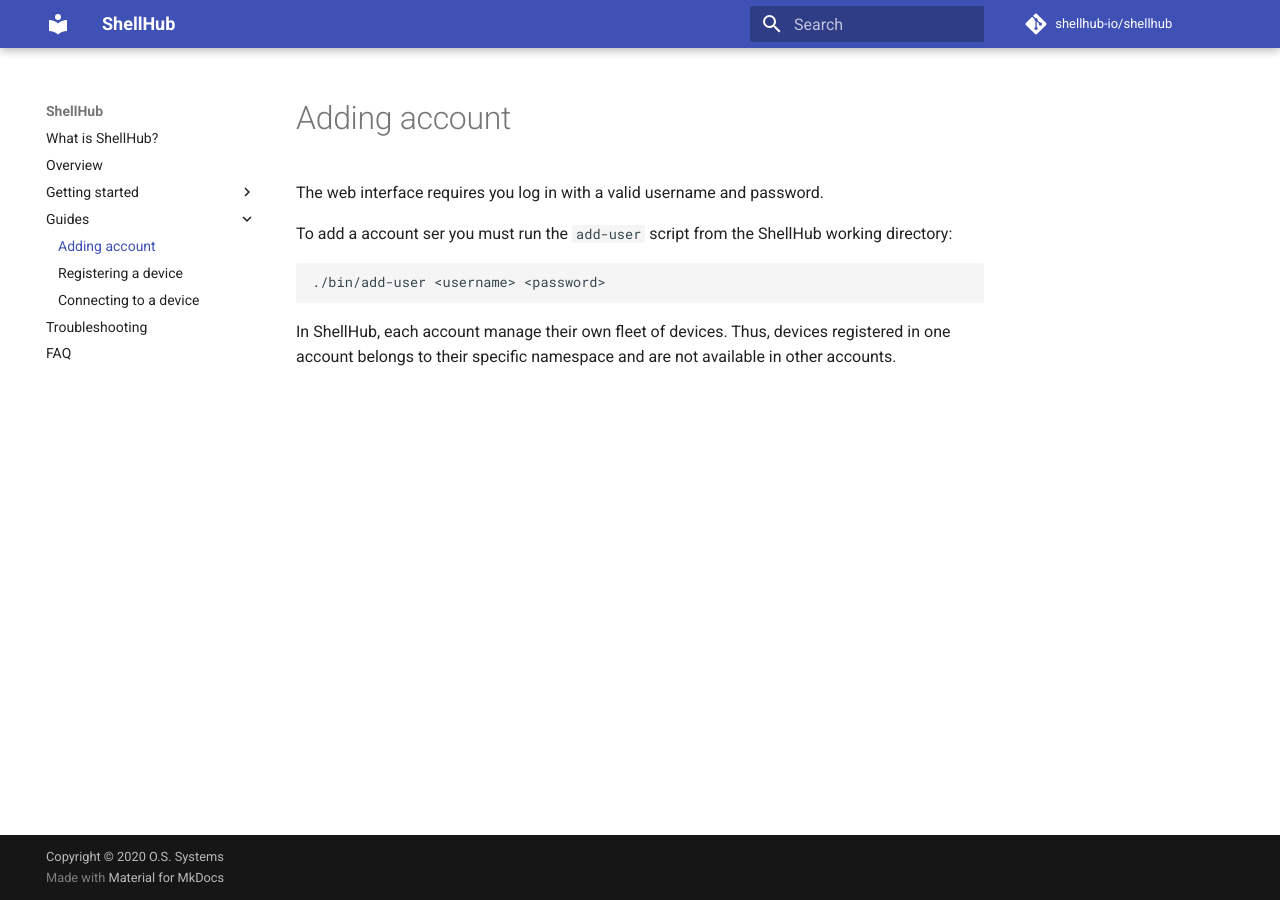
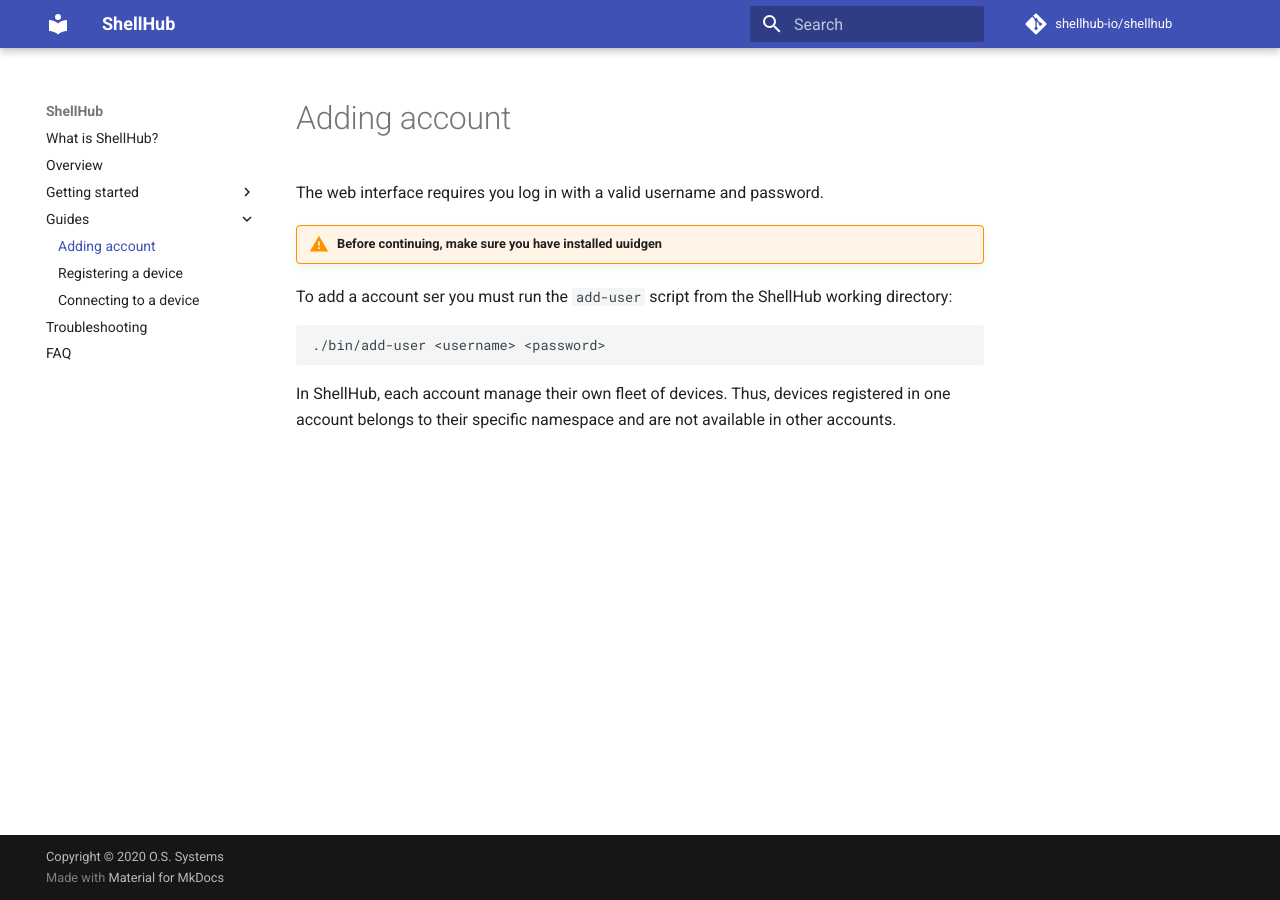
Before and after one commit to shellhub-io/shellhub-io.github.io, an MkDocs documentation site: the page built from docs/guides/adding-account.md, in a window 1280 px wide. Built offline with MkDocs 1.6.1 and Material for MkDocs 9.7.7, drawn with Linux system fonts in a browser that asks for light colours; comment, search, counter and statistics services are not loaded.

Commit message:
Was added in the guides, adding_account, that user must check installed uuidgen

```diff
--- a/docs/guides/adding-account.md
+++ b/docs/guides/adding-account.md
@@ -1,4 +1,6 @@
 The web interface requires you log in with a valid username and password.
+
+!!! warning "Before continuing, make sure you have installed uuidgen"
 
 To add a account ser you must run the `add-user` script from the ShellHub working directory:
 
```
